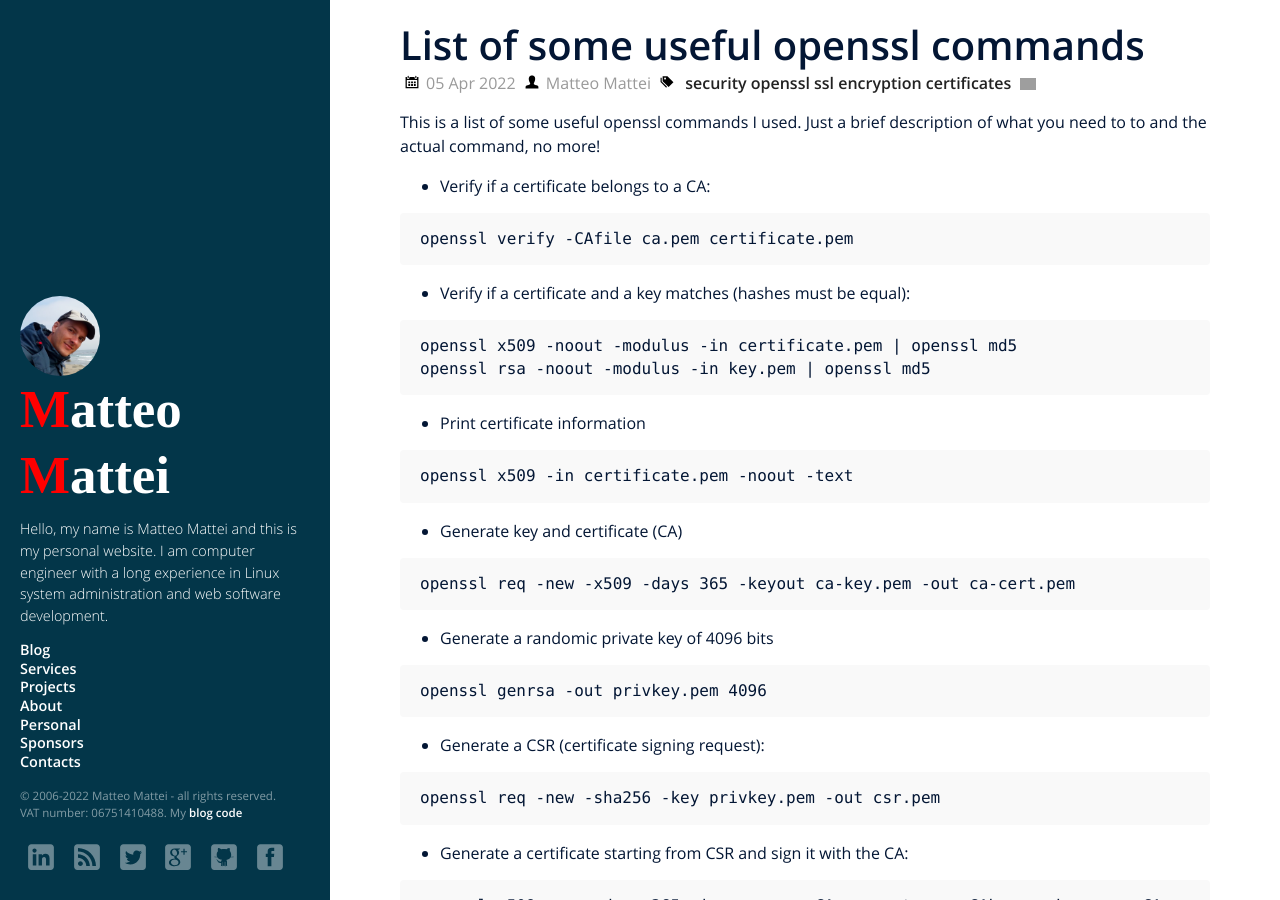
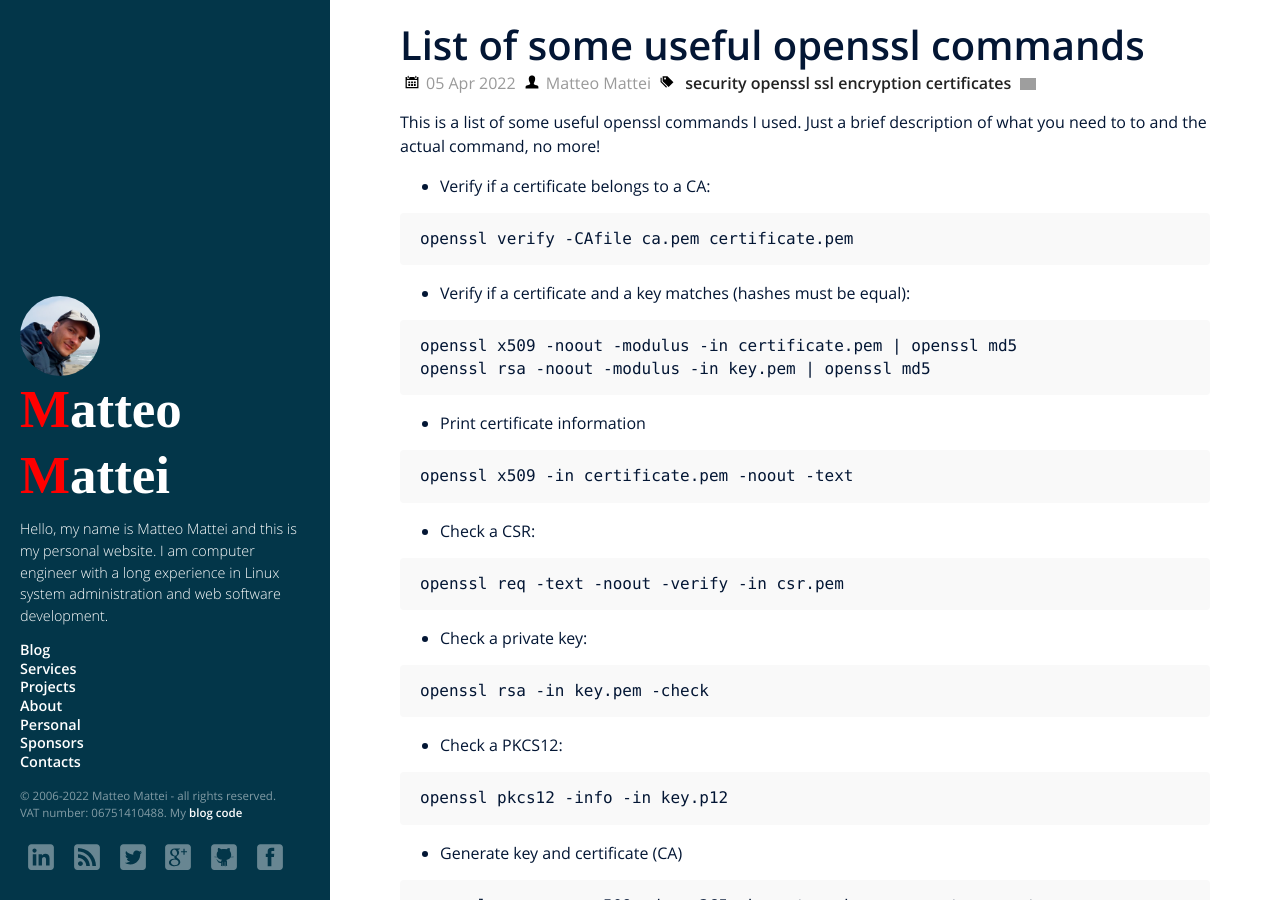
Before and after one commit to matteomattei/matteomattei.github.io, a Jekyll site: the page built from _posts/2022-04-05-list-of-some-useful-openssl-commands.md, in a window 1280 px wide and 900 px high. Built offline with Jekyll 4.4.1, drawn with Linux system fonts in a browser that asks for light colours; some web fonts are replaced; comment, search, counter and statistics services are not loaded; grey boxes are pictures that could not be loaded.

Commit message:
update openssl commands

````diff
--- a/_posts/2022-04-05-list-of-some-useful-openssl-commands.md
+++ b/_posts/2022-04-05-list-of-some-useful-openssl-commands.md
@@ -35,6 +35,24 @@ openssl rsa -noout -modulus -in key.pem | openssl md5
 openssl x509 -in certificate.pem -noout -text
 ```
 
+- Check a CSR:
+
+```
+openssl req -text -noout -verify -in csr.pem
+```
+
+- Check a private key:
+
+```
+openssl rsa -in key.pem -check
+```
+
+- Check a PKCS12:
+
+```
+openssl pkcs12 -info -in key.p12
+```
+
 - Generate key and certificate (CA)
 
 ```
@@ -64,3 +82,6 @@ openssl x509 -req -days 365 -in csr.pem -CA ca-cert.pem -CAkey ca-key.pem -CAcre
 ```
 openssl pkcs7 -inform der -in certificate.p7c -print_certs -out certificate.pem
 ```
+
+
+-
````
